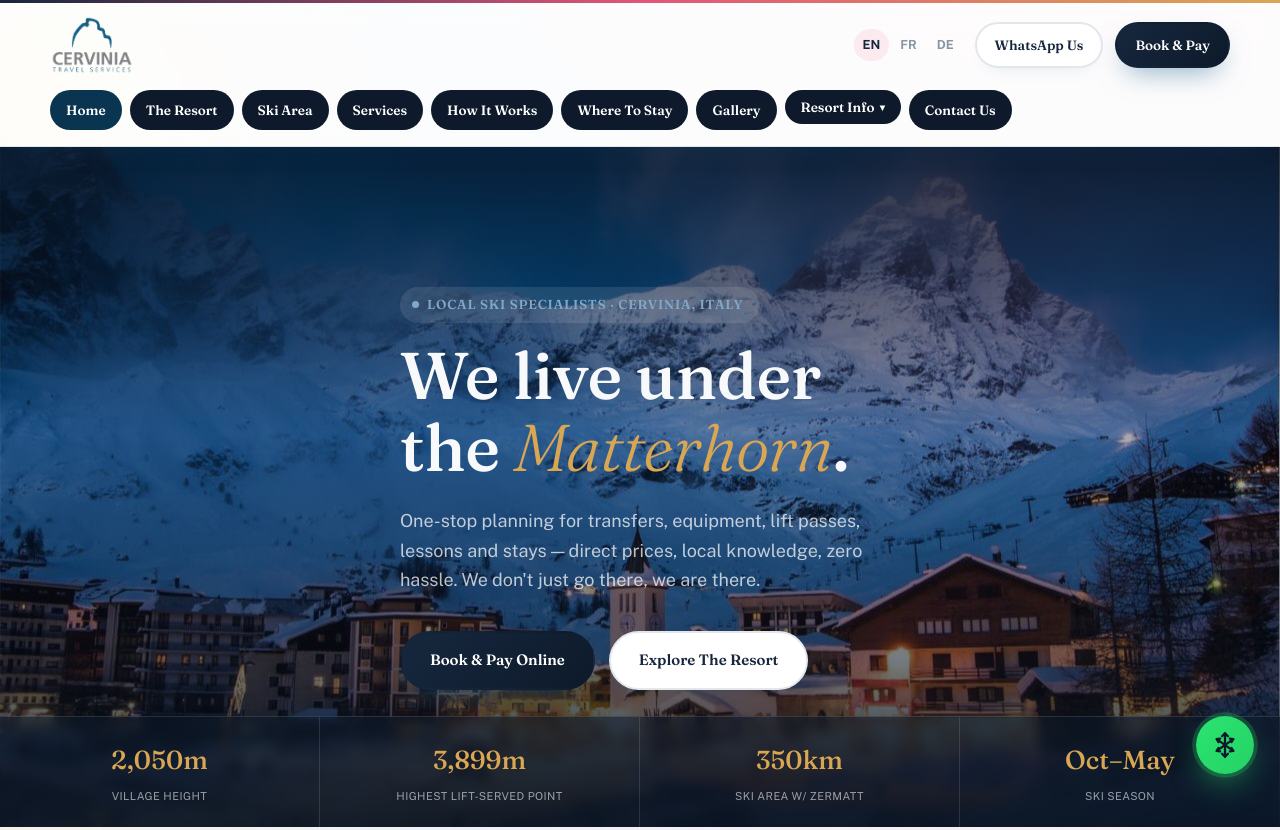
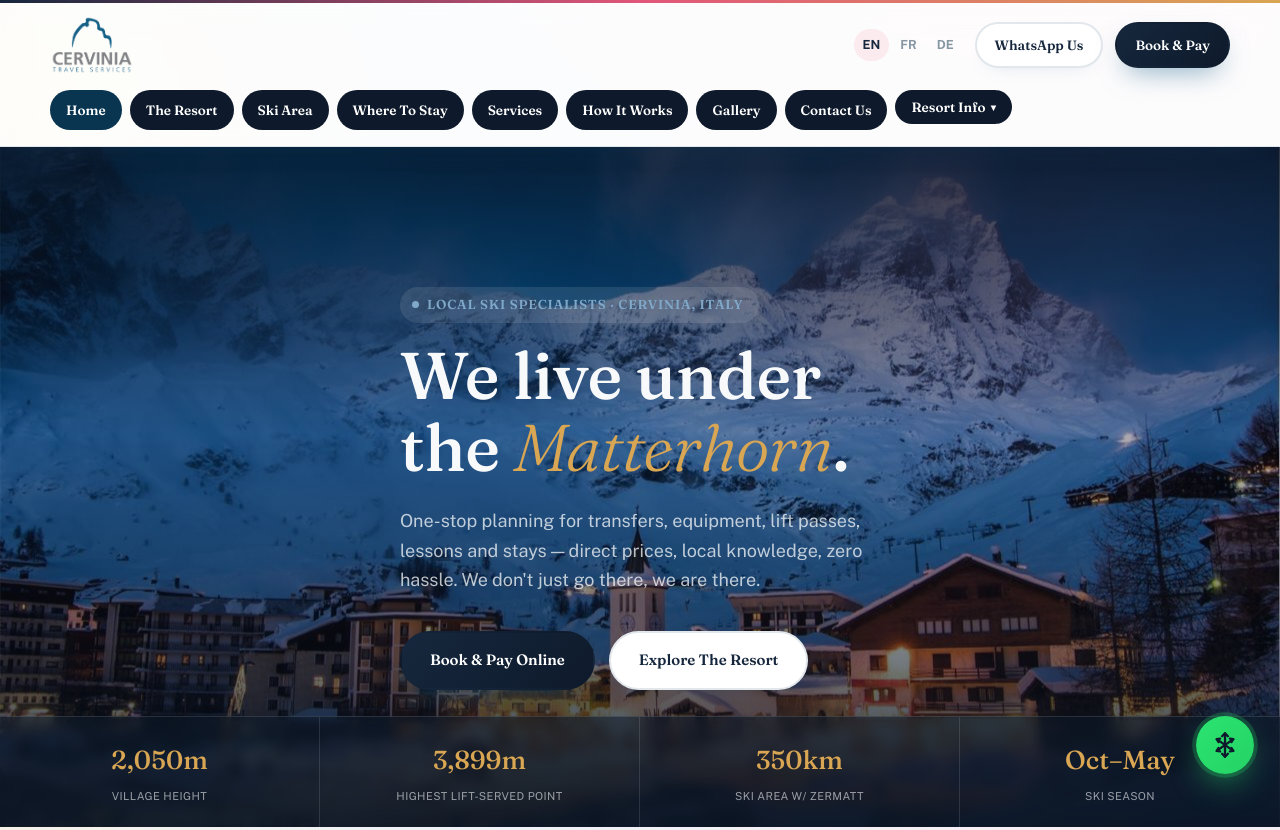
Before and after one commit to TaineBird1/cervinia-ski-travel, a website: page cervinia-shop/site/index.html in a window 1280 px wide. Shown: the top 830 px of the page. Drawn offline with nearby package versions, Linux system fonts and the light colour scheme; no server answers.

Commit message:
Reorder main nav and make all nav pills the same weight
New order: Home, The Resort, Ski Area, Where To Stay, Services, How It
Works, Gallery, Contact Us, Resort Info — moving Where To Stay earlier
and pushing the Resort Info reference-links dropdown to the very end.
Also drops the old :last-child bold rule, which made whichever pill
happened to be last visually heavier than the rest; all nav items now
render at a consistent weight regardless of order. Applied across all
three language versions.

Co-Authored-By: Claude Sonnet 5 <noreply@anthropic.com>

```diff
--- a/cervinia-shop/site/index.html
+++ b/cervinia-shop/site/index.html
@@ -78,10 +78,11 @@
     <a href="#top">Home</a>
     <a href="#village">The Resort</a>
     <a href="#ski-area">Ski Area</a>
+    <a href="#stay">Where To Stay</a>
     <a href="#services">Services</a>
     <a href="#process">How It Works</a>
-    <a href="#stay">Where To Stay</a>
     <a href="#gallery">Gallery</a>
+    <a href="#contact">Contact Us</a>
     <div class="dropdown" id="infoDropdown">
       <button type="button" class="dropdown-toggle" id="infoDropdownBtn" aria-haspopup="true" aria-expanded="false">
         Resort Info <span class="caret">▾</span>
@@ -92,7 +93,6 @@
         <a href="https://www.cervinia.it/en/skirama" target="_blank" rel="noopener">Piste Map</a>
       </div>
     </div>
-    <a href="#contact">Contact Us</a>
   </div>
 </header>
 
--- a/cervinia-shop/site/styles.css
+++ b/cervinia-shop/site/styles.css
@@ -203,7 +203,6 @@ header.site-nav {
   transition: background .2s ease, color .2s ease;
 }
 .nav-buttons a:hover, .nav-buttons a.active { background: #0a3550; color: #fff; }
-.nav-buttons a:last-child { font-weight: 800; }
 
 /* ---------- resort info dropdown (nav) ---------- */
 .nav-buttons .dropdown { position: relative; }
```
Also changed, not shown: cervinia-shop/site/de/index.html (+2 -2 lines), cervinia-shop/site/fr/index.html (+2 -2 lines).
